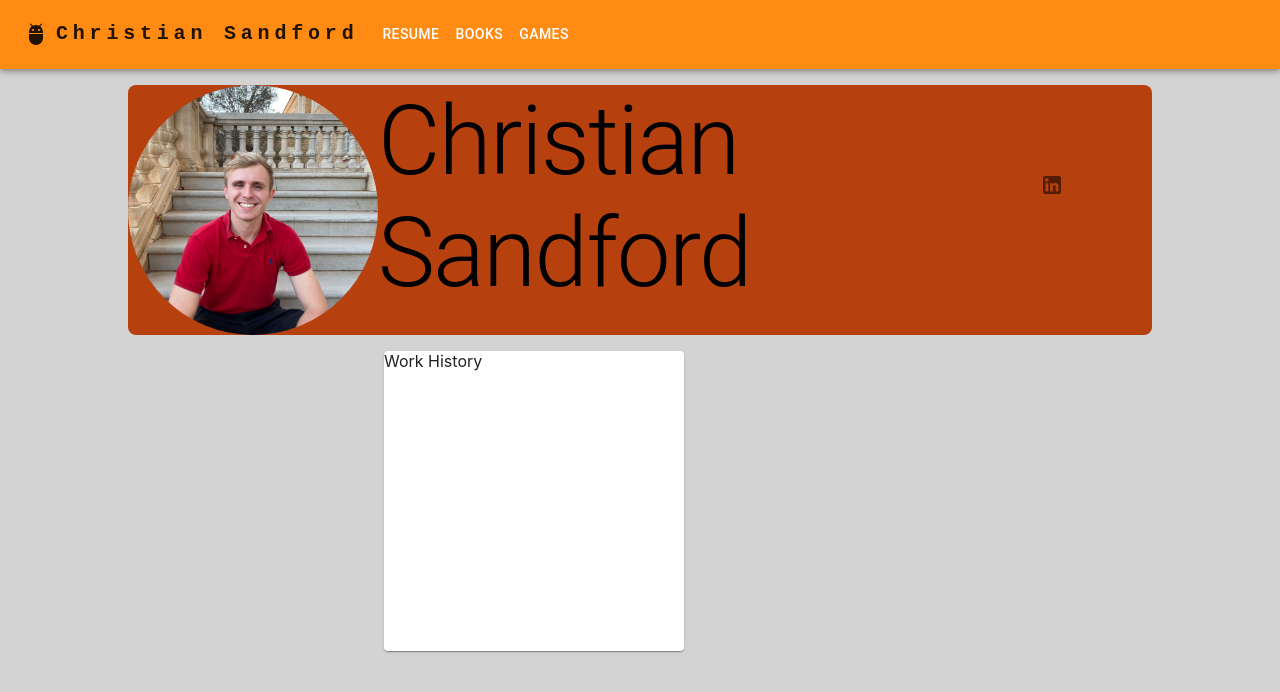
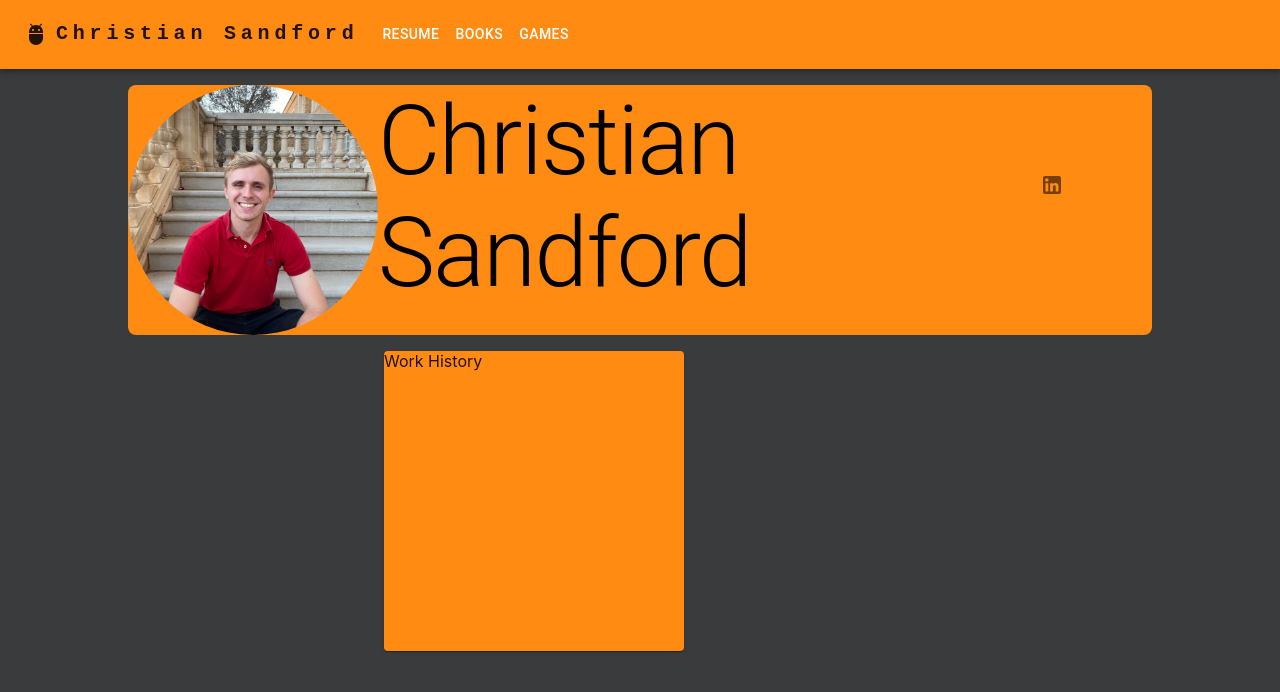
Before and after one commit to christiansandford/christiansandford.github.io, a React (Create React App) app: page / in a window 1280 px wide. Shown: the top 692 px of the page. Built offline with nearby package versions, Linux system fonts and the light colour scheme.

Commit message:
rough website styling

```diff
--- a/src/components/ResponsiveAppBar.js
+++ b/src/components/ResponsiveAppBar.js
@@ -12,7 +12,7 @@ const pages = ["Resume", "Books", "Games"];
 const theme = createTheme({
   palette: {
     primary: {
-      main: '#ff8b13', // burnt orange
+      main: '#ff8b13', // orange
     }
   },
 })
--- a/src/components/ResumePage.js
+++ b/src/components/ResumePage.js
@@ -53,7 +53,7 @@ function ResumePage() {
         width="80%"
         justifyContent="center"
         sx={{
-          backgroundColor: '#b7410e',
+          backgroundColor: '#ff8b13',
           height:250,
           borderRadius: 2,
           marginTop: 2,
@@ -76,7 +76,14 @@ function ResumePage() {
           <LinkedInIcon />
         </IconButton>
       </Box>
-      <Card sx={{ width: 300, height: 300, marginTop: 2, marginLeft: "30%"}}>
+      <Card
+        sx={{
+          backgroundColor: '#ff8b13',
+          width: 300,
+          height: 300,
+          marginTop: 2,
+          marginLeft: "30%"
+        }}>
         Work History
       </Card>
     </Box>
--- a/src/index.css
+++ b/src/index.css
@@ -1,6 +1,6 @@
 body {
   margin: 0;
-  background-color: lightgray;
+  background-color: #3a3b3c;
   font-family: -apple-system, BlinkMacSystemFont, 'Segoe UI', 'Roboto', 'Oxygen',
     'Ubuntu', 'Cantarell', 'Fira Sans', 'Droid Sans', 'Helvetica Neue',
     sans-serif;
```
